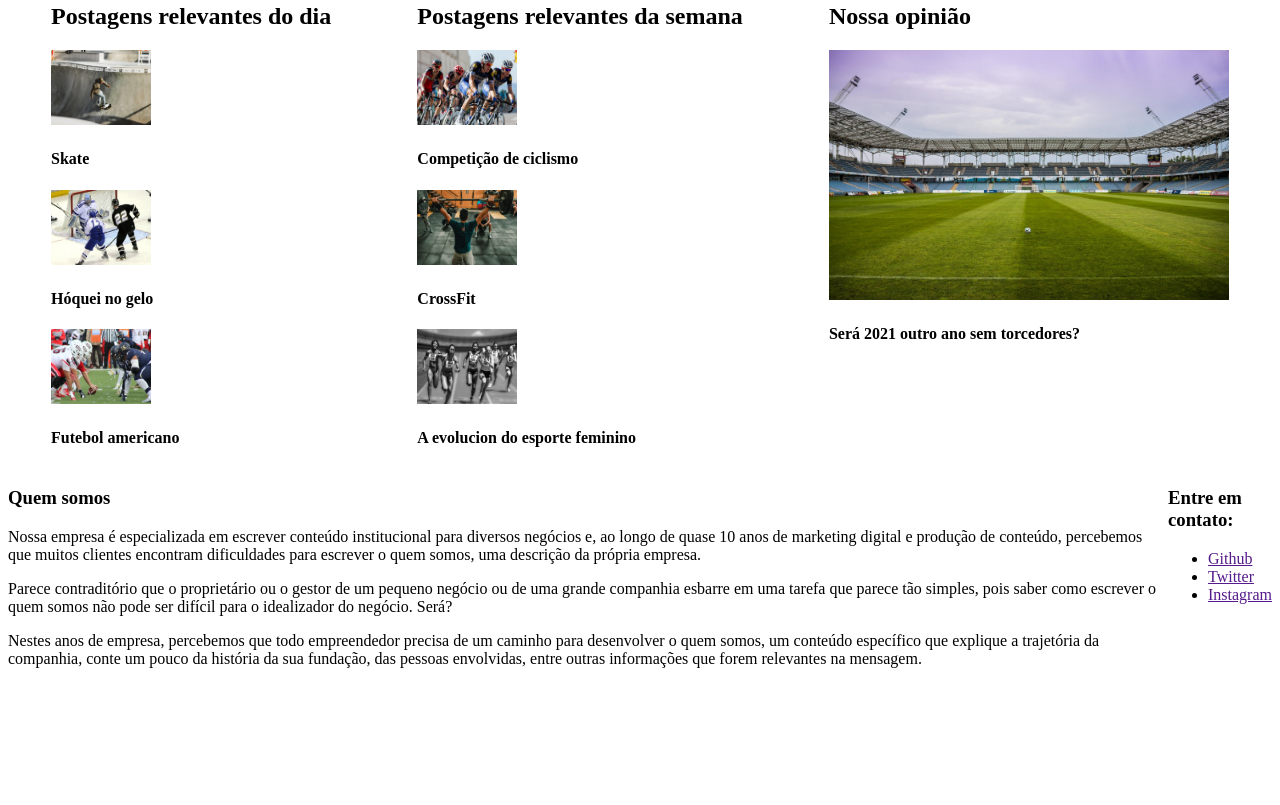
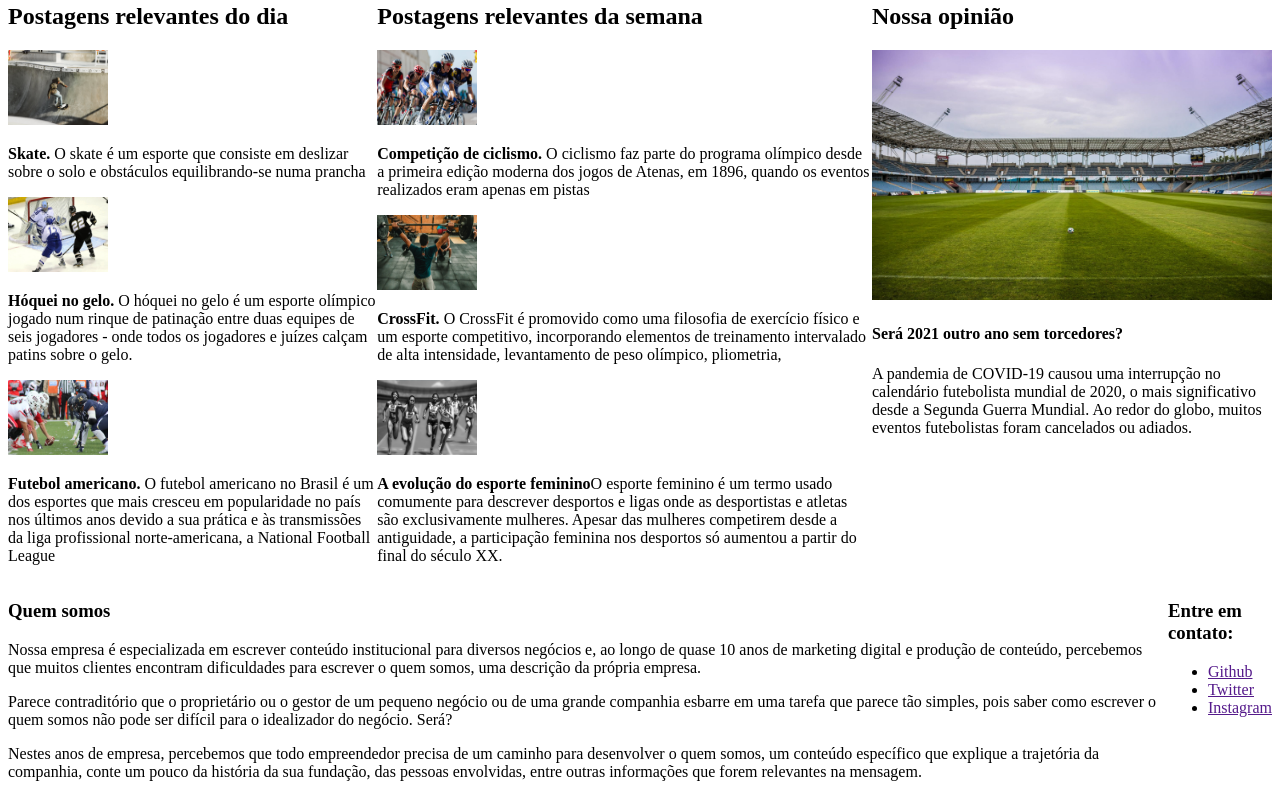
Before and after one commit to alfredojry/magazine-esportivo, a plain HTML site: page index.html in a window 1280 px wide. Shown: the part 939-1744 px from the top of the page. Before the commit the page ends 1631 px from the top, so only its background shows below. Drawn offline with Linux system fonts and the light colour scheme.

Commit message:
html enhanced and more information

```diff
--- a/index.html
+++ b/index.html
@@ -65,31 +65,46 @@
                 <h2>Postagens relevantes do dia</h2>
                 <article class="art-especiais">
                     <img src="images/skate.jpeg" alt="skate" width="100" height="75">
-                    <h4>Skate</h4>
+                    <p><strong>Skate. </strong>O skate é um esporte que consiste em deslizar
+                        sobre o solo e obstáculos equilibrando-se numa prancha<p>
                 </article>
                 <article class="art-especiais">
                     <img src="images/hockey.jpeg" alt="Hóquei" width="100" height="75">
-                    <h4>Hóquei no gelo</h4>
+                    <p><strong>Hóquei no gelo. </strong> O hóquei no gelo é um esporte olímpico
+                        jogado num rinque de patinação entre duas equipes de seis jogadores -
+                        onde todos os jogadores e juízes calçam patins sobre o gelo.</p>
                 </article>
                 <article class="art-especiais">
                     <img src="images/americano.jpeg" alt="Futebol americano" width="100" height="75">
-                    <h4>Futebol americano</h4>
+                    <p><strong>Futebol americano. </strong>O futebol americano no Brasil é um
+                        dos esportes que mais cresceu em popularidade no país nos últimos anos
+                        devido a sua prática e às transmissões da liga profissional
+                        norte-americana, a National Football League</p>
                 </article>
             </section>
             <section id="relevantes-semana">
                 <h2>Postagens relevantes da semana</h2>
                 <article class="art-especiais">
                     <img src="images/bikes.jpeg" alt="Corrida de bicicleta" width="100" height="75">
-                    <h4>Competição de ciclismo</h4>
+                    <p><strong>Competição de ciclismo. </strong>O ciclismo faz parte do programa
+                        olímpico desde a primeira edição moderna dos jogos de Atenas, em 1896,
+                        quando os eventos realizados eram apenas em pistas</p>
                 </article>
                 <article class="art-especiais">
                     <img src="images/crossfit.jpeg" alt="Homem carragando pesas" width="100" height="75">
-                    <h4>CrossFit</h4>
+                    <p><strong>CrossFit. </strong>O CrossFit é promovido como uma filosofia de
+                        exercício físico e um esporte competitivo, incorporando elementos de
+                        treinamento intervalado de alta intensidade, levantamento de peso olímpico,
+                        pliometria,</p>
                 </article>
                 <article class="art-especiais">
                     <img src="images/relay-race-competition-stadium-sport.jpg" alt="mulheres competindo"
                     width="100" height="75">
-                    <h4>A evolucion do esporte feminino</h4>
+                    <p><strong>A evolução do esporte feminino</strong>O esporte feminino é um termo
+                        usado comumente para descrever desportos e ligas onde as desportistas e
+                        atletas são exclusivamente mulheres. Apesar das mulheres competirem desde
+                        a antiguidade, a participação feminina nos desportos só aumentou a partir
+                        do final do século XX.</p>
                 </article>
             </section>
             <section id="analises">
@@ -98,6 +113,9 @@
                     <img src="images/the-ball-stadion-football-the-pitch-46792.jpeg" alt="campo de futebol"
                     width="400" height="250">
                     <h4>Será 2021 outro ano sem torcedores?</h4>
+                    <p>A pandemia de COVID-19 causou uma interrupção no calendário futebolista
+                        mundial de 2020, o mais significativo desde a Segunda Guerra Mundial. Ao redor
+                        do globo, muitos eventos futebolistas foram cancelados ou adiados.</p>
                 </article>
             </section>
         </section>
```
